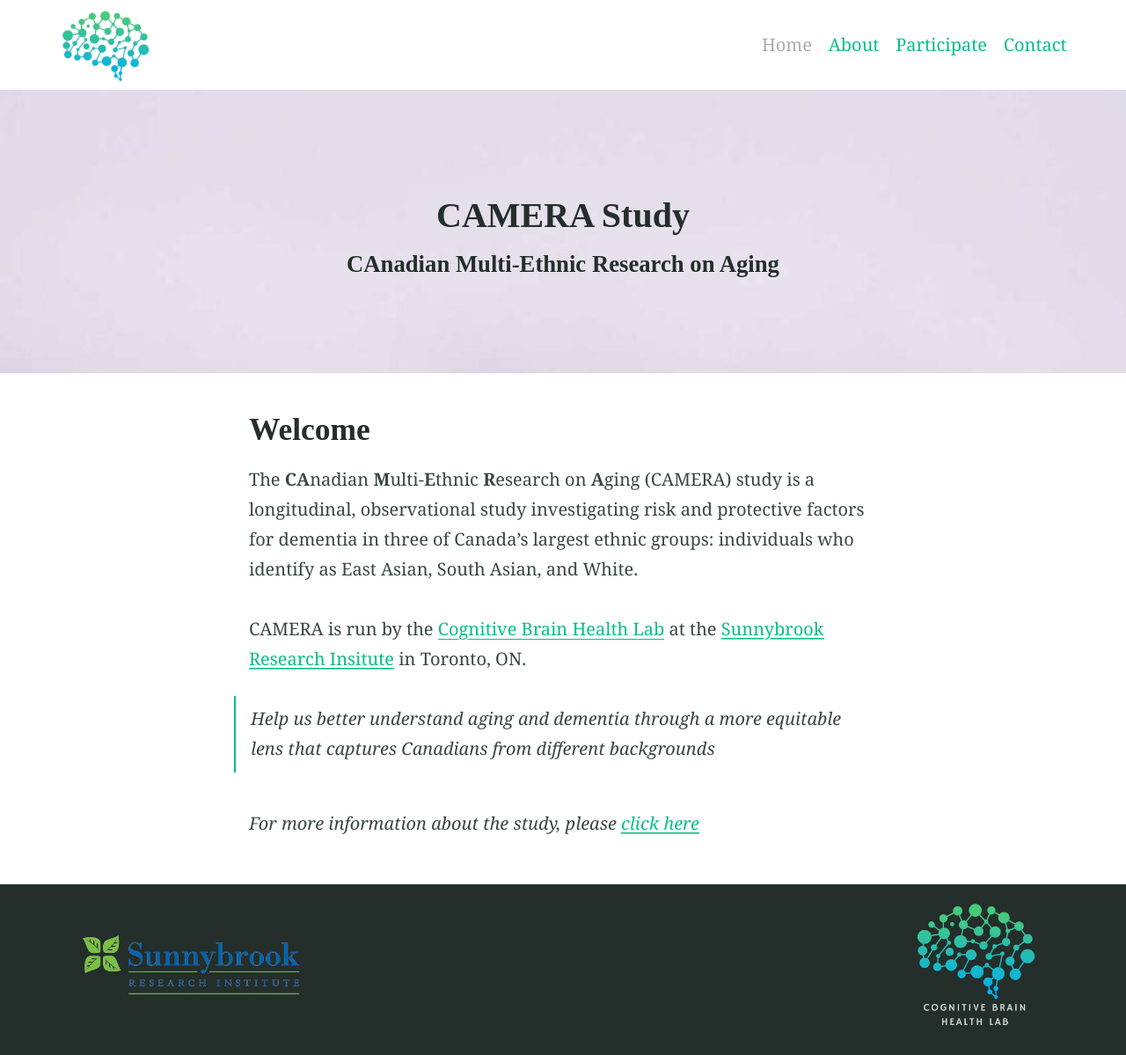
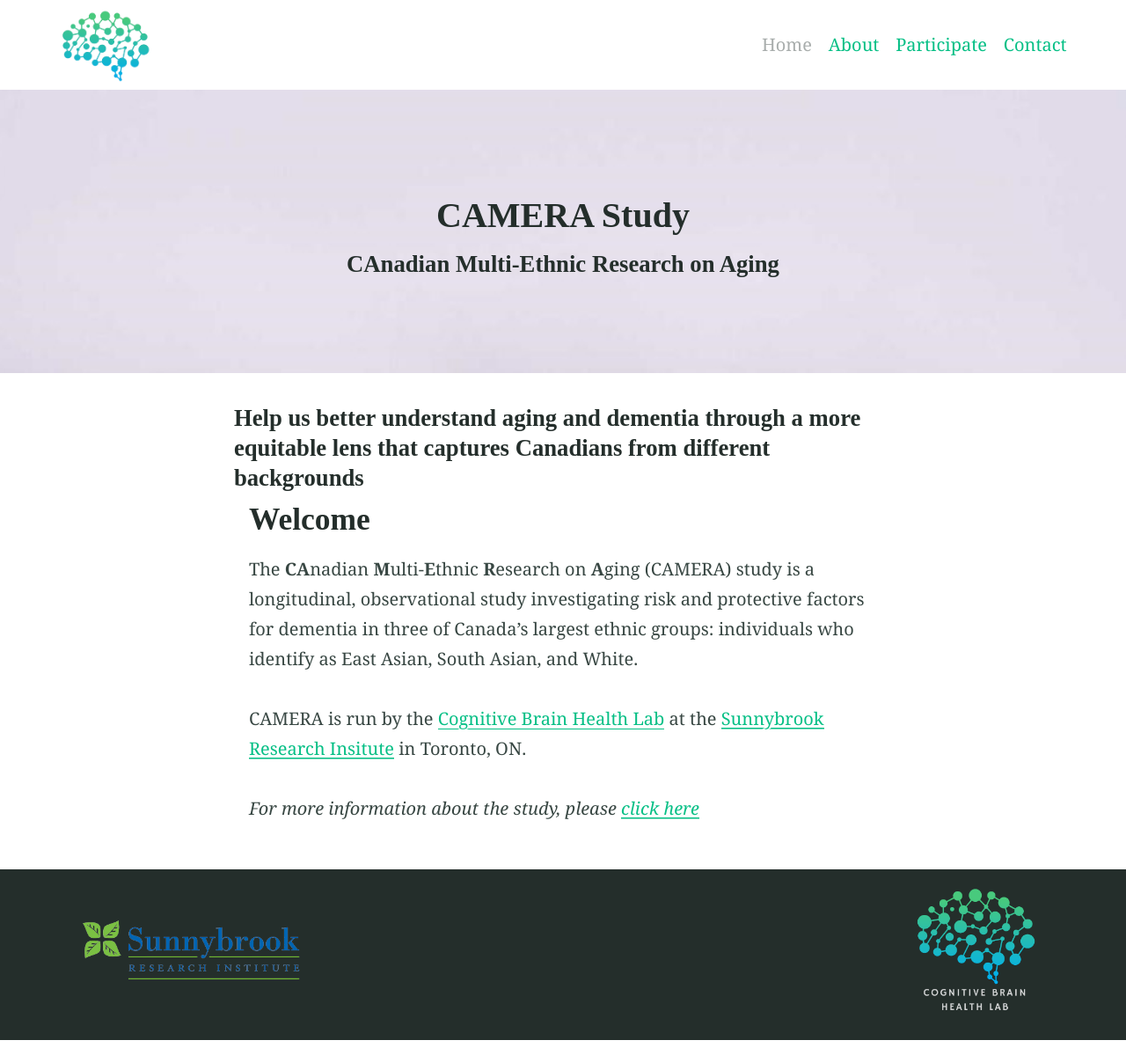
Before and after one commit to camerastudy/camerastudy.github.io, a Jekyll site: the page built from index.md, in a window 1280 px wide. Shown: the whole page at 88% size. Built offline with Jekyll 4.4.1, drawn with Linux system fonts in a browser that asks for light colours.

Commit message:
Update index formatting

```diff
--- a/index.md
+++ b/index.md
@@ -6,15 +6,14 @@
 feature_image: "/assets/bg.jpg"
 excerpt: "CAMERA is a longitudinal study investigating risk and protective factors for dementia in two of Canada's largest minority ethnic groups: individuals who identify as being of East Asian and South Asian descent."
 ---
+> #### Help us better understand aging and dementia through a more equitable lens that captures Canadians from different backgrounds
+
 ## Welcome
 The <b>CA</b>nadian <B>M</b>ulti-<b>E</b>thnic <b>R</b>esearch on <b>A</b>ging (CAMERA) study is a longitudinal, observational
 study investigating risk and protective factors for dementia in three of Canada's largest ethnic groups: individuals who
 identify as East Asian, South Asian, and White.<br/>
 
 CAMERA is run by the [Cognitive Brain Health Lab](https://cbhlab.github.io) at the [Sunnybrook Research Insitute](https://sunnybrook.ca/research/)
-in Toronto, ON.
-
-> Help us better understand aging and dementia through a more equitable lens that captures Canadians from different backgrounds
-<br/>
+in Toronto, ON.<br/>
 
 <em>For more information about the study, please [click here](/about.md)</em>
```
